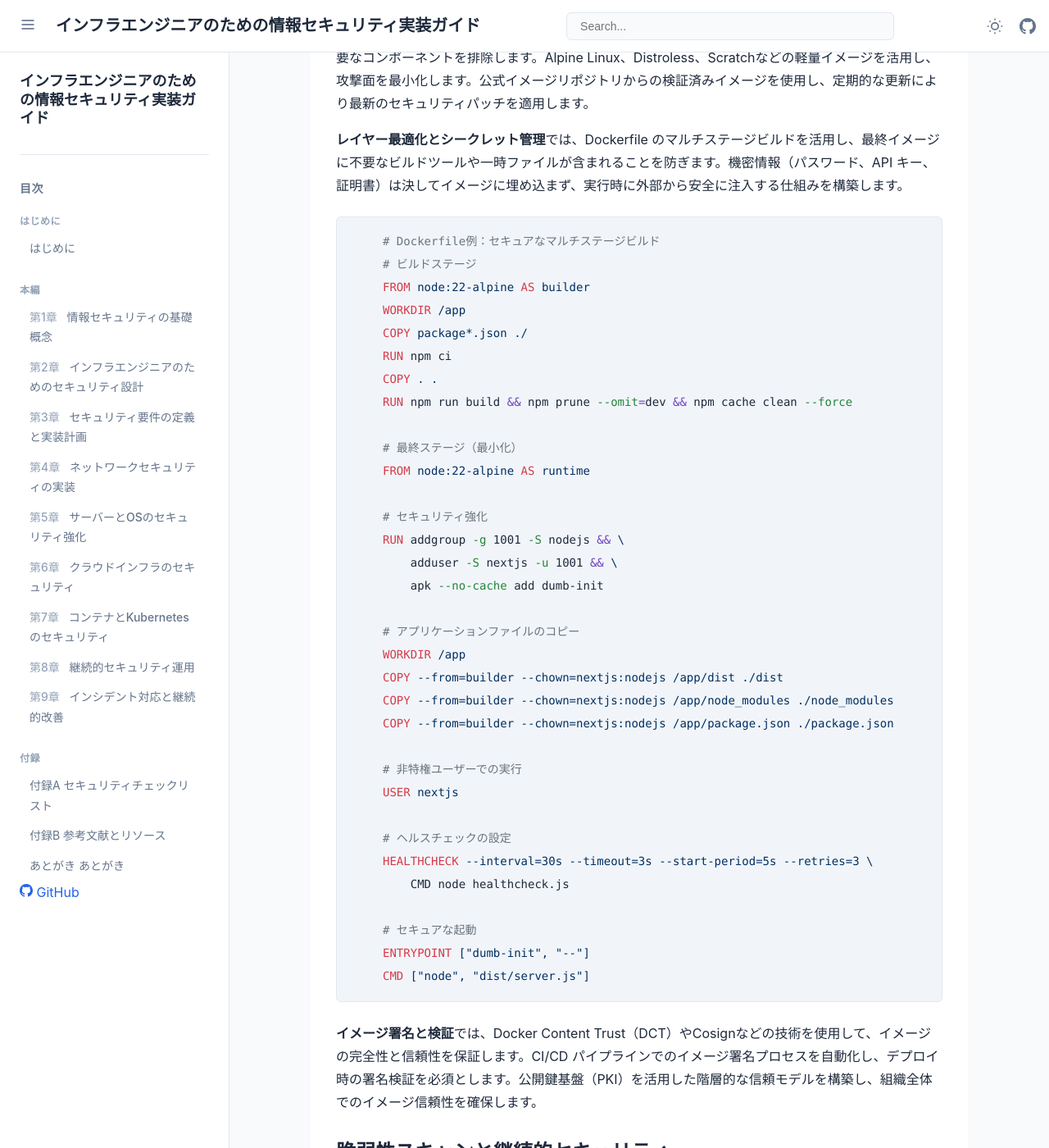
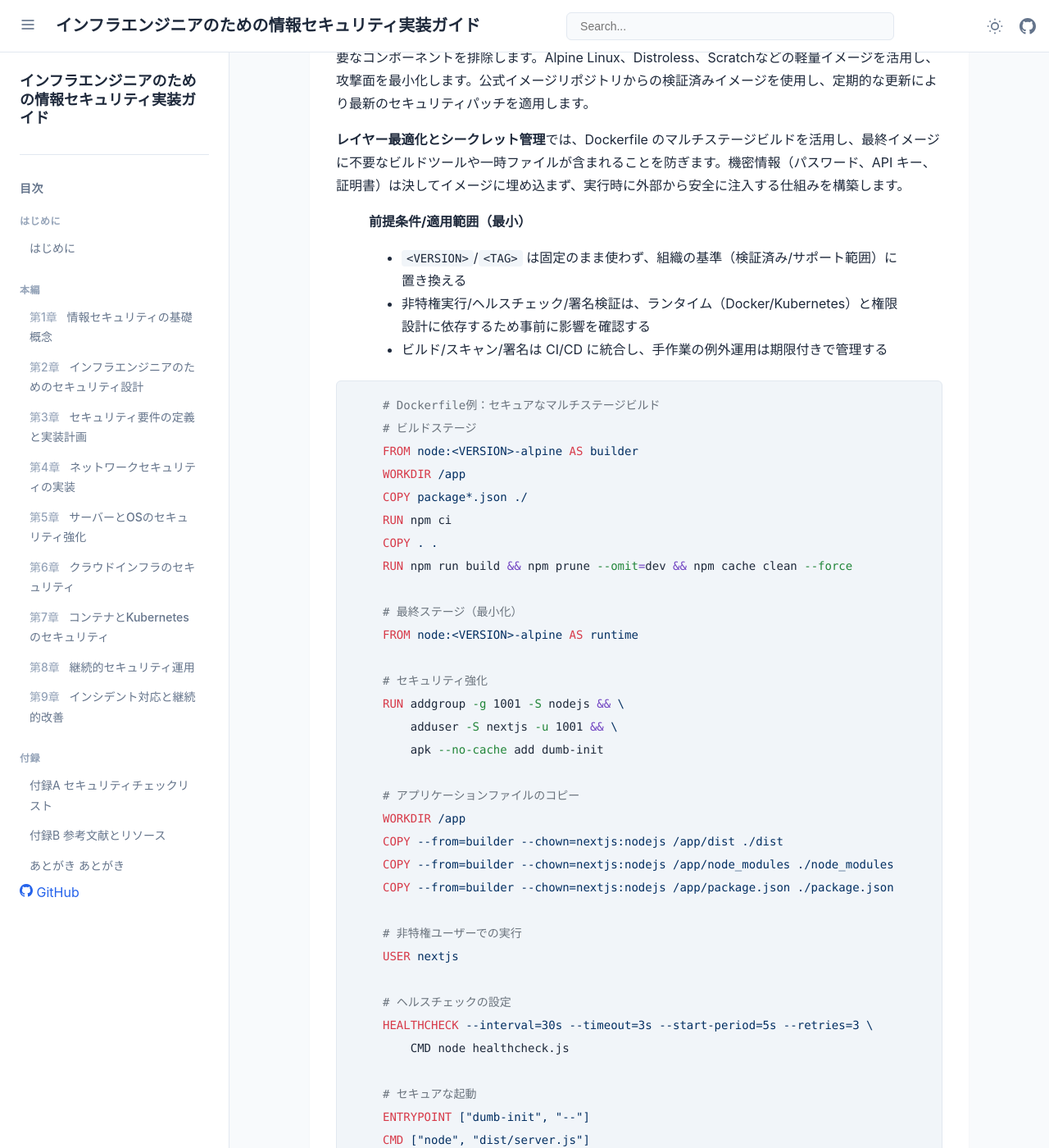
Before and after one commit to itdojp/it-infra-security-guide-book, a Jekyll site: the page built from manuscript/chapter-chapter07/index.md, in a window 1280 px wide and 1400 px high, scrolled down 753 px. Shown: the whole window at 82% size. Built offline with Jekyll 4.4.1, drawn with Linux system fonts in a browser that asks for light colours; some of the changed text lies outside the part shown.

Commit message:
fix: align canonical container image pinning

````diff
--- a/manuscript/chapter-chapter07/index.md
+++ b/manuscript/chapter-chapter07/index.md
@@ -23,10 +23,15 @@ title: "第7章：暗号化とデータ保護"
 
 **レイヤー最適化とシークレット管理**では、Dockerfile のマルチステージビルドを活用し、最終イメージに不要なビルドツールや一時ファイルが含まれることを防ぎます。機密情報（パスワード、API キー、証明書）は決してイメージに埋め込まず、実行時に外部から安全に注入する仕組みを構築します。
 
+> **前提条件/適用範囲（最小）**
+> - `<VERSION>`/`<TAG>` は固定のまま使わず、組織の基準（検証済み/サポート範囲）に置き換える
+> - 非特権実行/ヘルスチェック/署名検証は、ランタイム（Docker/Kubernetes）と権限設計に依存するため事前に影響を確認する
+> - ビルド/スキャン/署名は CI/CD に統合し、手作業の例外運用は期限付きで管理する
+
 ```dockerfile
 # Dockerfile例：セキュアなマルチステージビルド
 # ビルドステージ
-FROM node:22-alpine AS builder
+FROM node:<VERSION>-alpine AS builder
 WORKDIR /app
 COPY package*.json ./
 RUN npm ci
@@ -34,7 +39,7 @@ COPY . .
 RUN npm run build && npm prune --omit=dev && npm cache clean --force
 
 # 最終ステージ（最小化）
-FROM node:22-alpine AS runtime
+FROM node:<VERSION>-alpine AS runtime
 
 # セキュリティ強化
 RUN addgroup -g 1001 -S nodejs && \
@@ -59,6 +64,15 @@ ENTRYPOINT ["dumb-init", "--"]
 CMD ["node", "dist/server.js"]
 ```
 
+> **運用ルール例（最小）**
+> - ベースイメージ/依存パッケージはタグを固定し、可能ならダイジェストでピン留めする（`:latest` を避ける）
+> - 署名とSBOMを必須にし、未署名イメージはデプロイしない
+> - シークレットはイメージに埋め込まず、実行時の安全な注入手段に統一する
+>
+> **よくある落とし穴**
+> - タグ運用が曖昧で、同じコミットでも異なる成果物がデプロイされる（再現性が失われる）
+> - スキャン結果が出ても、例外管理（期限/代替策/再評価）が無く放置される
+
 **イメージ署名と検証**では、Docker Content Trust（DCT）やCosignなどの技術を使用して、イメージの完全性と信頼性を保証します。CI/CD パイプラインでのイメージ署名プロセスを自動化し、デプロイ時の署名検証を必須とします。公開鍵基盤（PKI）を活用した階層的な信頼モデルを構築し、組織全体でのイメージ信頼性を確保します。
 
 ### 脆弱性スキャンと継続的セキュリティ
--- a/package.json
+++ b/package.json
@@ -6,13 +6,14 @@
   "scripts": {
     "start": "bash scripts/jekyll.sh serve",
     "build": "bash scripts/jekyll.sh build",
-    "test": "npm run check:security && npm run check:metadata && npm run check:reader-ux && npm run check:forensics-memory && npm run lint && npm run check-links",
+    "test": "npm run check:security && npm run check:metadata && npm run check:reader-ux && npm run check:forensics-memory && npm run check:container-images && npm run lint && npm run check-links",
     "lint": "markdownlint -c .markdownlint.json \"docs/**/*.md\"",
     "check-links": "find docs -name '*.md' -print0 | xargs -0 -n 1 markdown-link-check -c .markdown-link-check.json",
     "deploy": "gh-pages -d _site",
     "check:metadata": "node scripts/check-metadata-consistency.js",
     "check:security": "npm audit",
     "check:forensics-memory": "node scripts/check-forensics-memory-sync.js",
+    "check:container-images": "node scripts/check-container-image-pinning.js",
     "check:reader-ux": "node scripts/check-reader-ux.js && node scripts/check-reader-ux-regression.js"
   },
   "keywords": [
````
Also changed, not shown: other parts of manuscript/chapter-chapter07/index.md (+5 -5 lines), scripts/check-container-image-pinning.js (added, +101 -0 lines).
